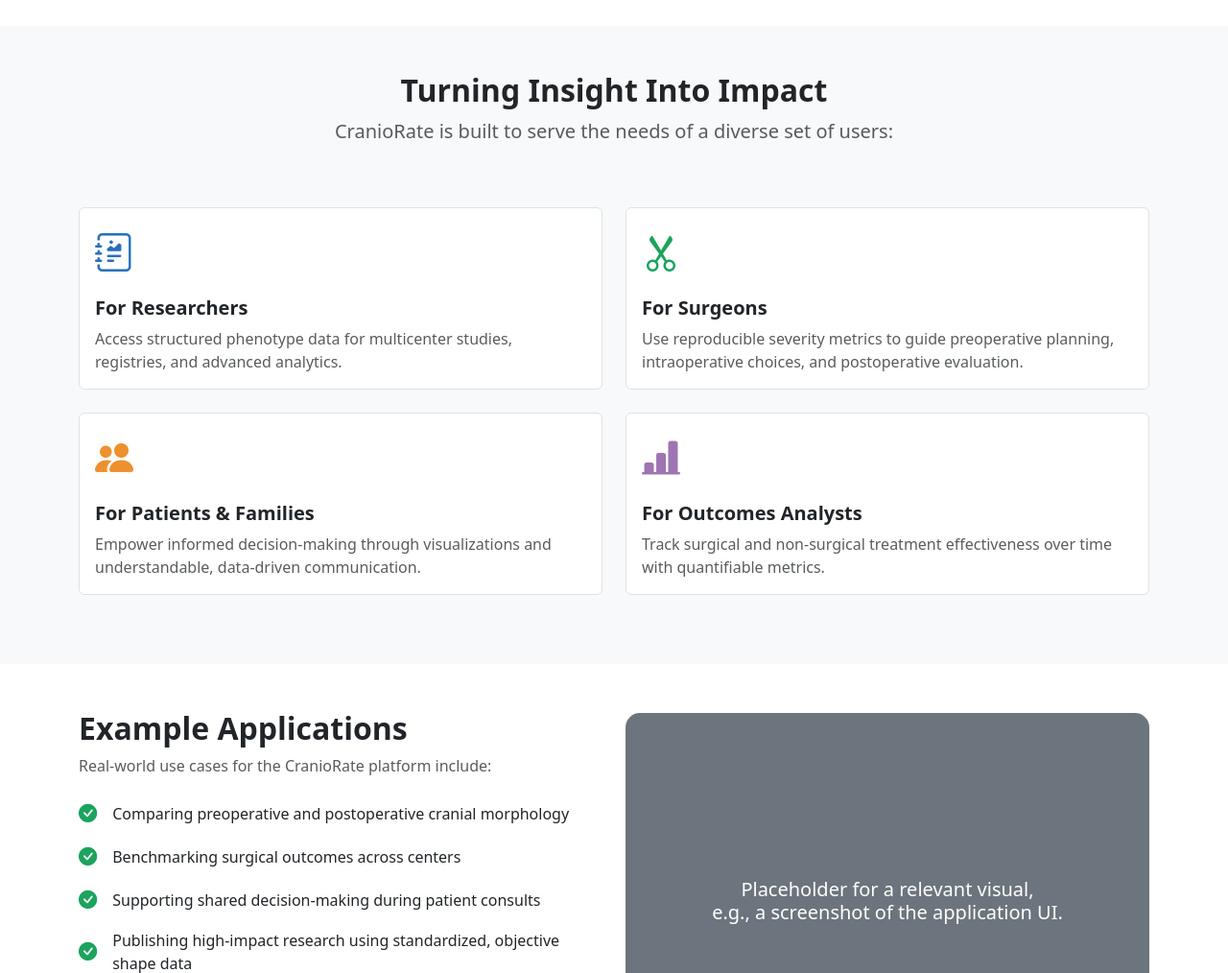
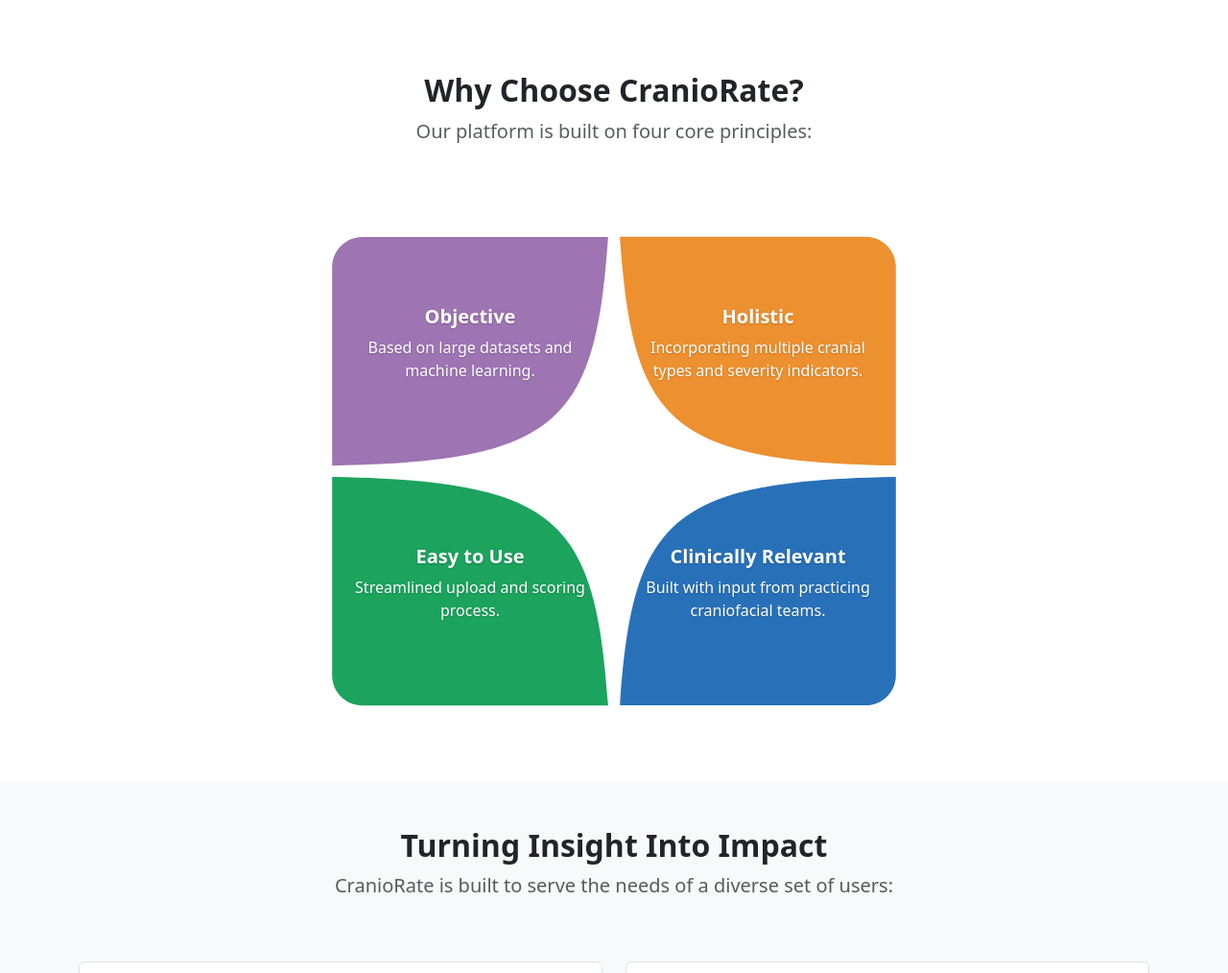
Before and after one commit to MedVIC-Lab/CR-website-design-mock-up, a plain HTML site: page index.html in a window 1280 px wide. Shown: the part 1520-2534 px from the top of the page at 96% size. Drawn offline with nearby package versions, Linux system fonts and the light colour scheme.

Commit message:
Add core principles logo boxes

```diff
--- a/index.html
+++ b/index.html
@@ -130,6 +130,55 @@
       </div>
     </div>
   </section>
+
+  <section id="features" class="py-5">
+  <div class="container">
+    <div class="row text-center mb-5">
+      <div class="col-lg-8 mx-auto">
+        <h2 class="fw-bold">Why Choose CranioRate?</h2>
+        <p class="lead text-muted">Our platform is built on four core principles:</p>
+      </div>
+    </div>
+
+    <div class="row g-0 logo-features-grid">
+      <div class="col-md-6">
+        <div class="quadrant quadrant-objective h-100">
+          <div>
+            <h5>Objective</h5>
+            <p>Based on large datasets and machine learning.</p>
+          </div>
+        </div>
+      </div>
+
+      <div class="col-md-6">
+        <div class="quadrant quadrant-holistic h-100">
+          <div>
+            <h5>Holistic</h5>
+            <p>Incorporating multiple cranial types and severity indicators.</p>
+          </div>
+        </div>
+      </div>
+
+      <div class="col-md-6">
+        <div class="quadrant quadrant-easy-to-use h-100">
+          <div>
+            <h5>Easy to Use</h5>
+            <p>Streamlined upload and scoring process.</p>
+          </div>
+        </div>
+      </div>
+
+      <div class="col-md-6">
+        <div class="quadrant quadrant-clinically-relevant h-100">
+          <div>
+            <h5>Clinically Relevant</h5>
+            <p>Built with input from practicing craniofacial teams.</p>
+          </div>
+        </div>
+      </div>
+    </div>
+  </div>
+</section>
 
   <section id="user-benefits" class="py-5 bg-light">
     <div class="container">
--- a/styles.css
+++ b/styles.css
@@ -68,3 +68,80 @@
 .bg-purple {
   background-color: var(--cr-purple);
 }
+
+.logo-features-grid {
+  /* This class now only serves as a marker, the Bootstrap row handles the layout.
+     We remove the fixed width and height. */
+  margin: 0 auto;
+}
+
+.quadrant {
+  /* We remove the fixed min-height and use aspect-ratio instead */
+  aspect-ratio: 1 / 1; /* This makes the element a perfect square */
+  padding: 30px;
+  color: #ffffff;
+  display: flex;
+  flex-direction: column;
+  justify-content: center;
+  align-items: center;
+  text-align: center;
+
+  /* Mask properties */
+  mask-size: 100% 100%;
+  mask-repeat: no-repeat;
+
+  transition: transform 0.3s ease;
+}
+
+.quadrant:hover {
+  transform: scale(1.03);
+  z-index: 10;
+}
+
+/* Apply the specific shape and color to each quadrant */
+.quadrant-objective {
+  mask-image: url('logo-top-left.svg');
+  background-color: var(--cr-purple);
+}
+
+.quadrant-holistic {
+  mask-image: url('logo-top-right.svg');
+  background-color: var(--cr-orange);
+}
+
+.quadrant-easy-to-use {
+  mask-image: url('logo-bottom-left.svg');
+  background-color: var(--cr-green);
+}
+
+.quadrant-clinically-relevant {
+  mask-image: url('logo-bottom-right.svg');
+  background-color: var(--cr-blue);
+}
+
+.quadrant h5 {
+  font-weight: bold;
+  text-shadow: 0 1px 2px rgba(0,0,0,0.2);
+}
+
+.quadrant p {
+  text-shadow: 0 1px 2px rgba(0,0,0,0.2);
+}
+
+/* --- RESPONSIVE FIXES --- */
+
+/* This media query targets screens MEDIUM and LARGER (desktops) */
+@media (min-width: 768px) {
+  .logo-features-grid {
+    /* We can set a max-width on desktop to keep the logo from getting too large */
+    max-width: 600px;
+  }
+
+  .quadrant-easy-to-use,
+  .quadrant-clinically-relevant {
+    /* Apply the negative margin ONLY on desktop to create the seamless logo effect */
+    margin-top: -50px;
+    min-height: 300px;
+    min-width: 300px;
+  }
+}
```
Also changed, not shown: logo-bottom-left.svg (added), logo-bottom-right.svg (added), logo-top-left.svg (added), logo-top-right.svg (added), 1 other file.
